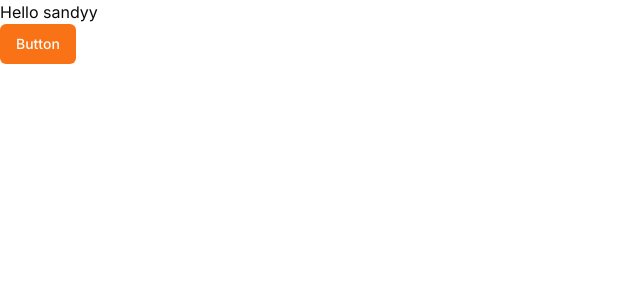
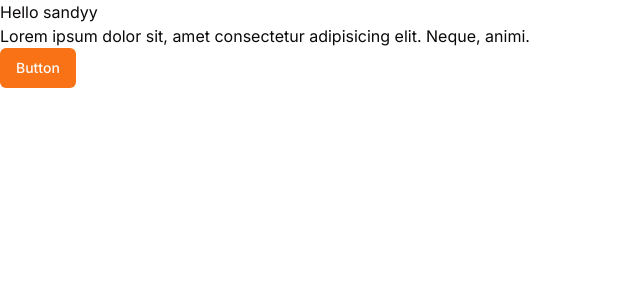
Before and after one commit to Sandeshjadhav22/Pizza-landing-page, a Next.js app: page / in a window 1280 px wide. Shown: the top 300 px of the page, without its empty margins (0-640 px from the left). Built offline with nearby package versions, Linux system fonts and the light colour scheme.

Commit message:
lorem changes

```diff
--- a/src/app/page.tsx
+++ b/src/app/page.tsx
@@ -4,6 +4,7 @@ export default function Home() {
   return (
     <main>
       <h1>Hello  sandyy</h1>
+      <p>Lorem ipsum dolor sit, amet consectetur adipisicing elit. Neque, animi.</p>
       <Button >Button</Button>
 
     </main>
```
